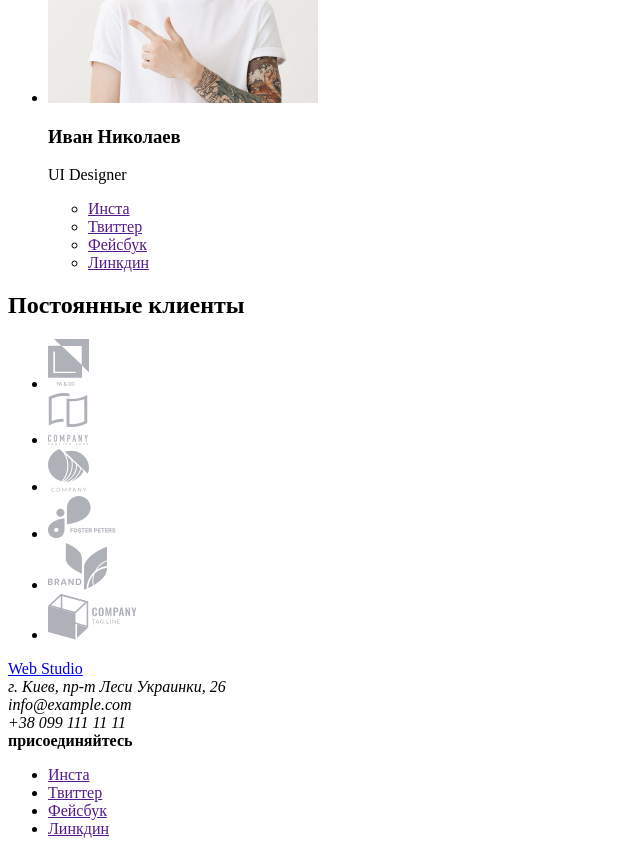
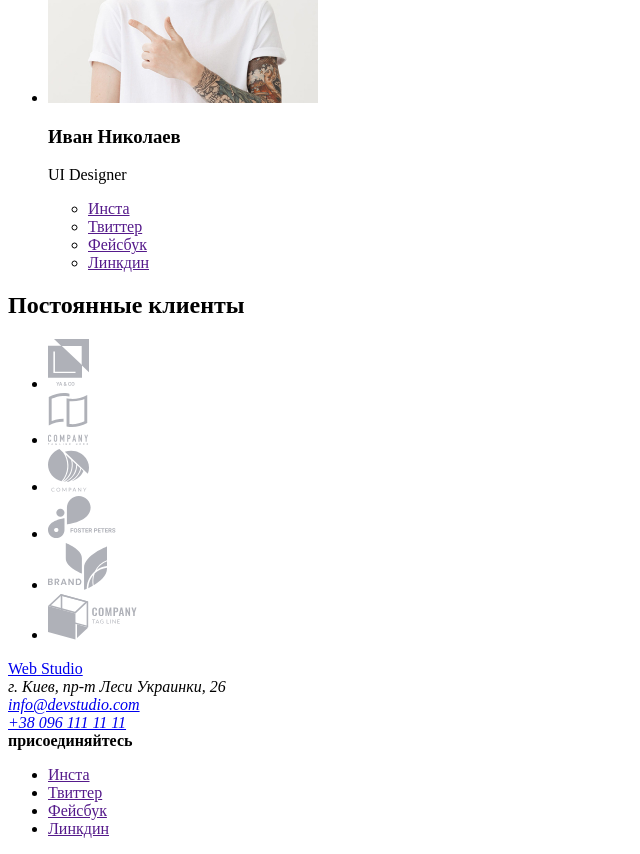
Before and after one commit to EvgenMAG/goit-markup-hw-01, a plain HTML site: page index.html in a window 1280 px wide. Shown: the part 3613-4467 px from the top of the page, without its empty margins (0-640 px from the left). Drawn offline with Linux system fonts and the light colour scheme.

Commit message:
adding links to footer adress

```diff
--- a/index.html
+++ b/index.html
@@ -201,8 +201,7 @@
       <div>
         <a href="./index.html"> <span>Web</span> <span>Studio</span> </a>
         <address>
-          г. Киев, пр-т Леси Украинки, 26 <br />info@example.com <br />+38 099
-          111 11 11
+          г. Киев, пр-т Леси Украинки, 26 <br /><a href="mailto:info@devstudio.com">info@devstudio.com</a> <br /><a href="tel:+380961111111">+38 096 111 11 11</a>
         </address>
       </div>
       <div>
```
